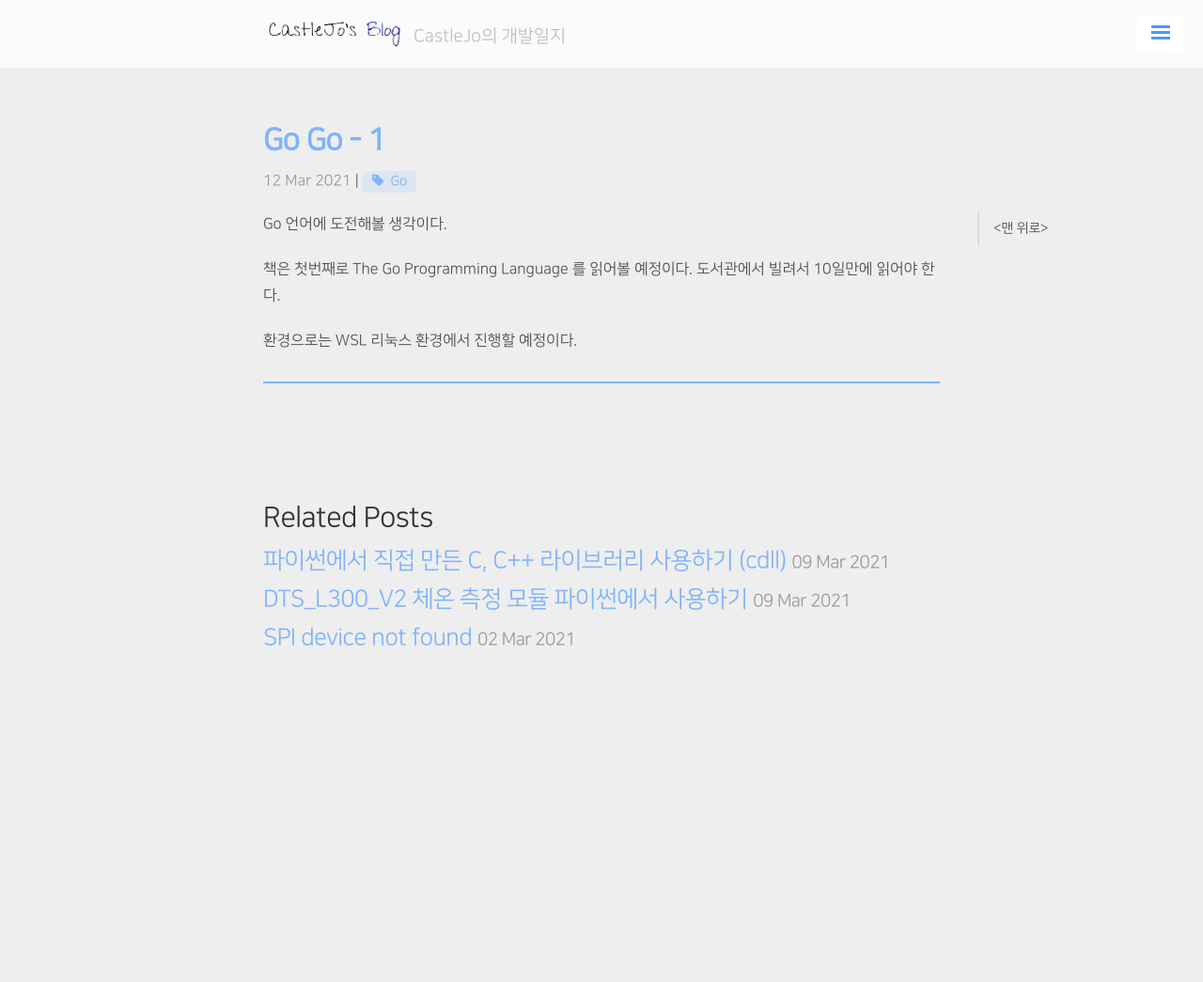
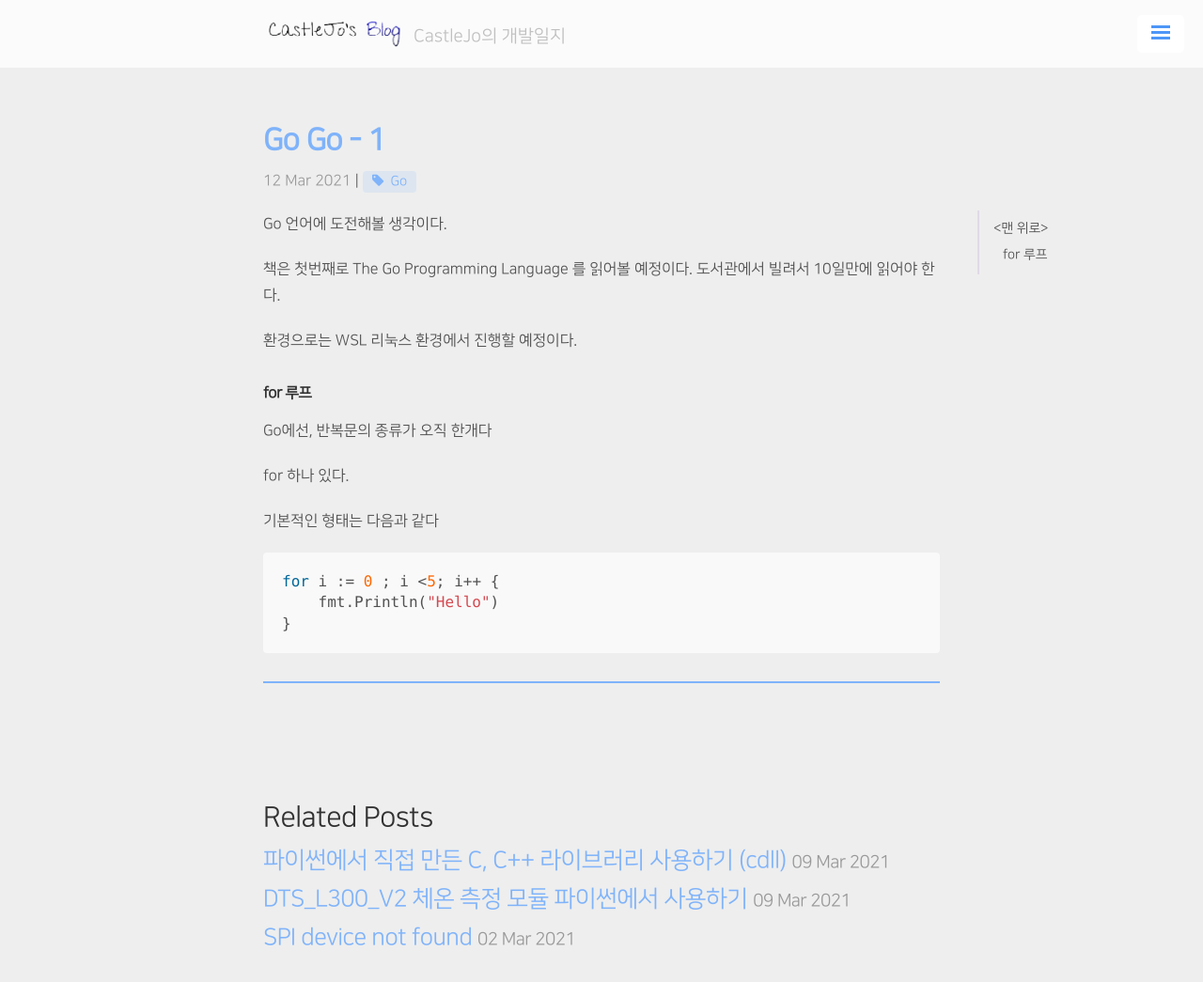
Before and after one commit to ukcastle/ukcastle.github.io, a Jekyll site: the page built from _posts/Go/2021-03-12-Go.md, in a window 1280 px wide and 1073 px high. Shown: the top 1045 px of the window at 94% size. Built offline with Jekyll 4.4.1, drawn with Linux system fonts in a browser that asks for light colours; nearby versions of some CDN libraries; a script that is not in the unit is left out; comment, search, counter and statistics services are not loaded.

Commit message:
golang ch1

````diff
--- a/_posts/Go/2021-03-12-Go.md
+++ b/_posts/Go/2021-03-12-Go.md
@@ -10,3 +10,17 @@ Go 언어에 도전해볼 생각이다.
 책은 첫번째로 The Go Programming Language 를 읽어볼 예정이다. 도서관에서 빌려서 10일만에 읽어야 한다.
 
 환경으로는 WSL 리눅스 환경에서 진행할 예정이다.
+
+#### for 루프
+
+Go에선, 반복문의 종류가 오직 한개다
+
+for 하나 있다.
+
+기본적인 형태는 다음과 같다
+
+```go
+for i := 0 ; i <5; i++ {
+    fmt.Println("Hello")
+}
+```
````
